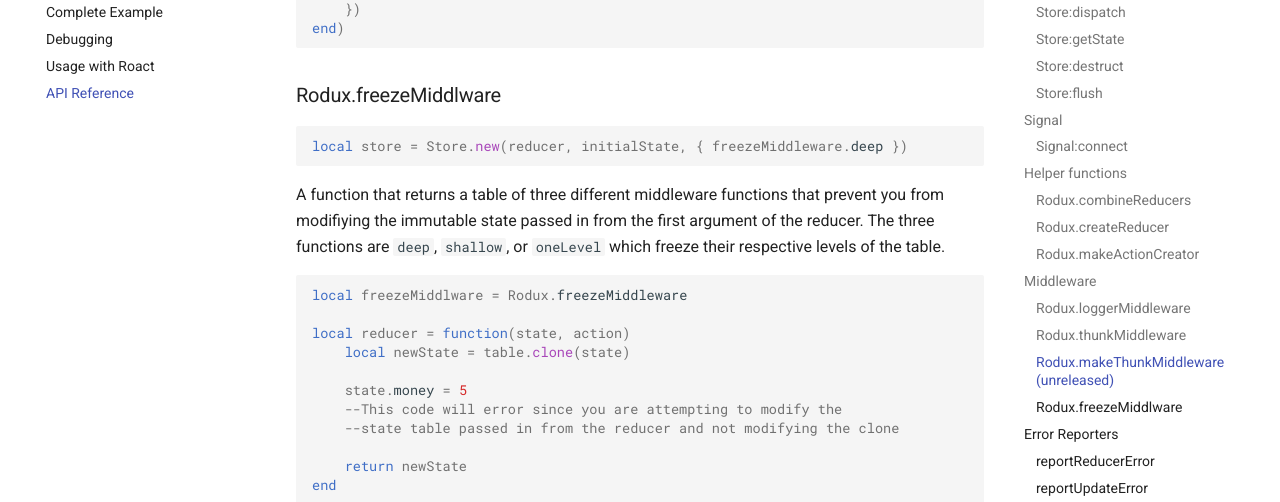
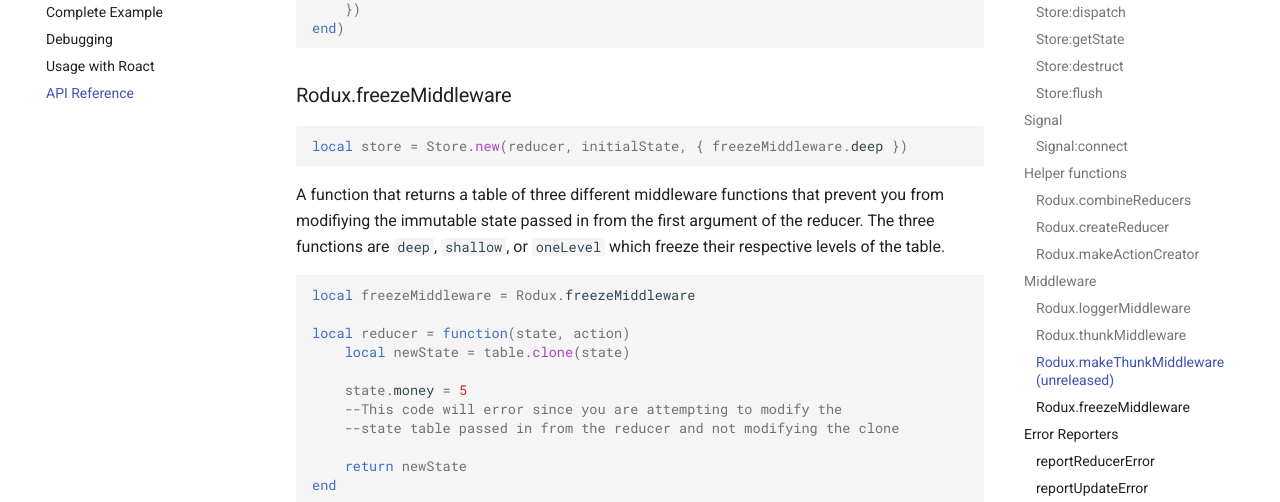
Before and after one commit to Roblox/rodux, an MkDocs documentation site: the page built from docs/api-reference.md, in a window 1280 px wide and 900 px high, scrolled down 6793 px. Shown: the part 177-679 px from the top of the window. Built offline with MkDocs 1.6.1 and Material for MkDocs 9.7.7, drawn with Linux system fonts in a browser that asks for light colours; comment, search, counter and statistics services are not loaded; old or Windows-style settings are respelled for this version of MkDocs.

Commit message:
fixed typos

````diff
--- a/docs/api-reference.md
+++ b/docs/api-reference.md
@@ -287,7 +287,7 @@
 end)
 ```
 
-### Rodux.freezeMiddlware
+### Rodux.freezeMiddleware
 ```lua
 local store = Store.new(reducer, initialState, { freezeMiddleware.deep })
 ```
@@ -295,7 +295,7 @@
 A function that returns a table of three different middleware functions that prevent you from modifiying the immutable state passed in from the first argument of the reducer. The three functions are `deep`, `shallow`, or `oneLevel` which freeze their respective levels of the table.
 
 ```lua
-local freezeMiddlware = Rodux.freezeMiddleware
+local freezeMiddleware = Rodux.freezeMiddleware
 
 local reducer = function(state, action)
 	local newState = table.clone(state)
````
Also changed, not shown: 1 other file.
